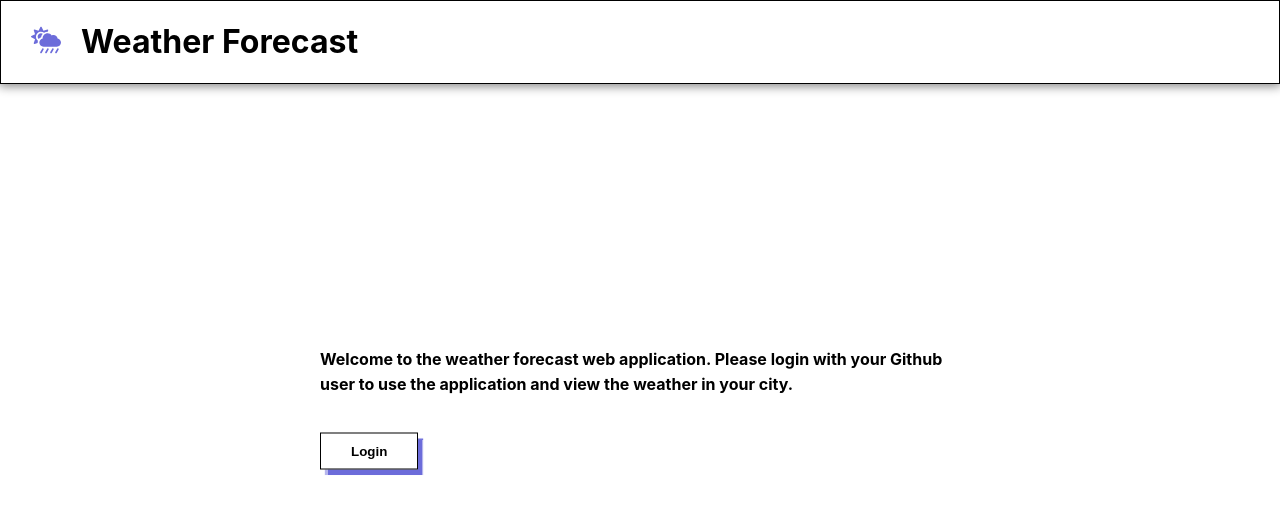
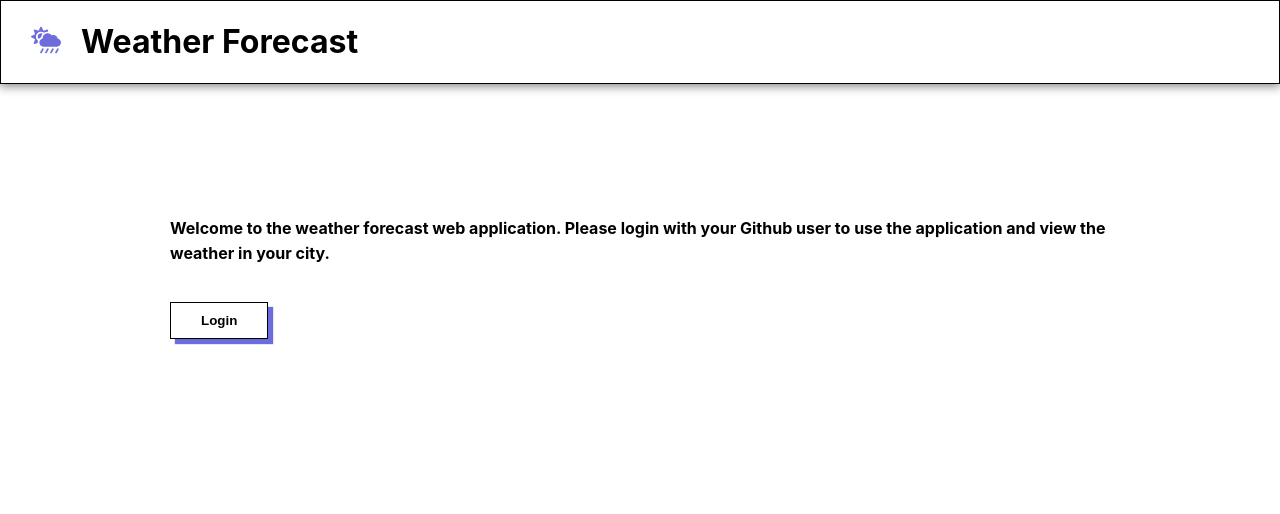
Before and after one commit to Jean123Van/weather-test, a React (Create React App) app: page / in a window 1280 px wide. Shown: the top 514 px of the page. Built offline with nearby package versions, Linux system fonts and the light colour scheme.

Commit message:
code cleanup and removal of comments

```diff
--- a/package.json
+++ b/package.json
@@ -7,6 +7,7 @@
     "@testing-library/jest-dom": "^5.17.0",
     "@testing-library/react": "^13.4.0",
     "@testing-library/user-event": "^13.5.0",
+    "axios": "^1.6.7",
     "react": "^18.2.0",
     "react-dom": "^18.2.0",
     "react-icons": "^5.0.1",
--- a/src/components/Home/Home.css
+++ b/src/components/Home/Home.css
@@ -32,7 +32,7 @@
   padding-left: 35px;
   width: 100%;
   height: 100%;
-  border: 1px solid black;
+  border: 2px solid rgb(138, 138, 138);
   border-radius: 20px;
   font-size: 15px;
 }
--- a/src/components/Landing/Landing.css
+++ b/src/components/Landing/Landing.css
@@ -1,9 +1,11 @@
 .landing-cntr {
   max-width: 1000px;
+  width: 100%;
+  padding: 0px 30px;
   position: absolute;
-  top: 50%;
+  top: 200px;
   left: 50%;
-  transform: translate(-50%, -50%);
+  transform: translateX(-50%);
 }
 
 .landing-cntr > p {
```
Also changed, not shown: src/components/Navbar/Navbar.css (+10 -0 lines), src/components/Navbar/Navbar.js (+19 -1 lines), 1 other file (tests, documents, lock files or other folders).
